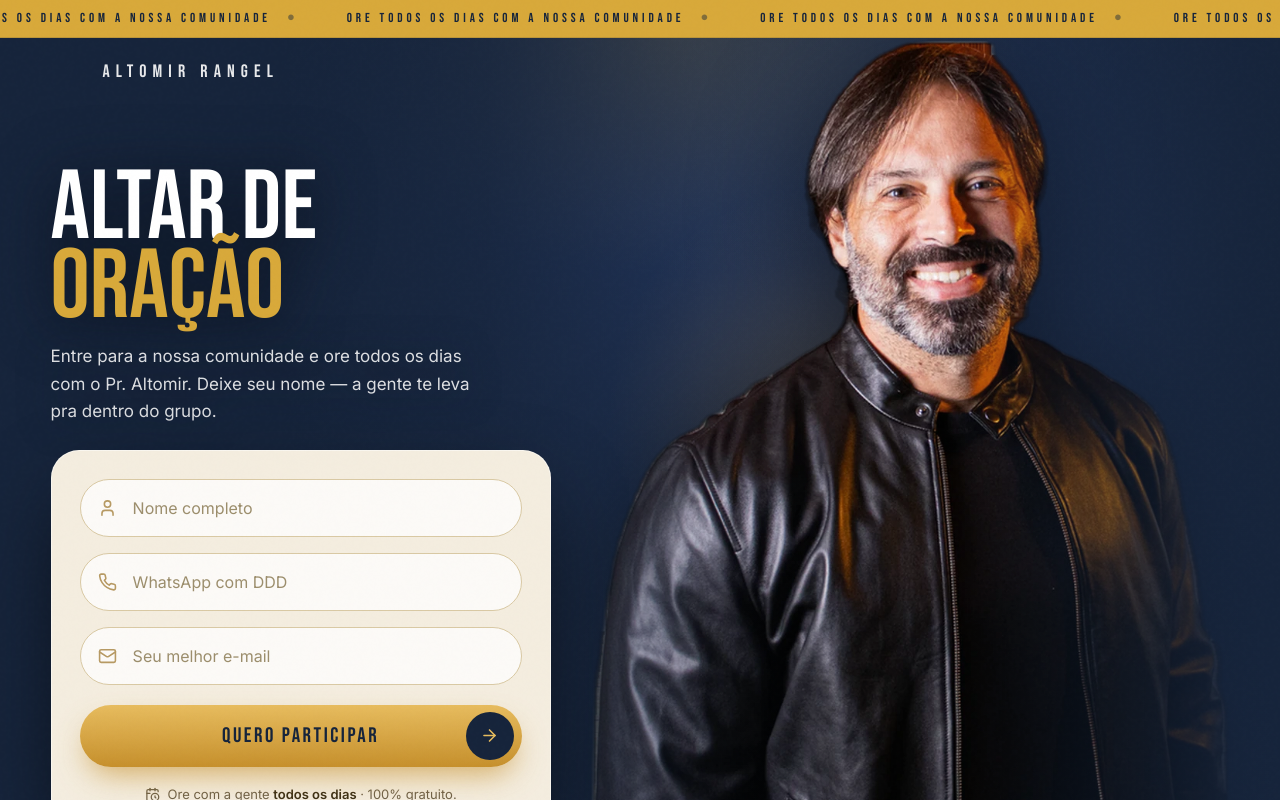
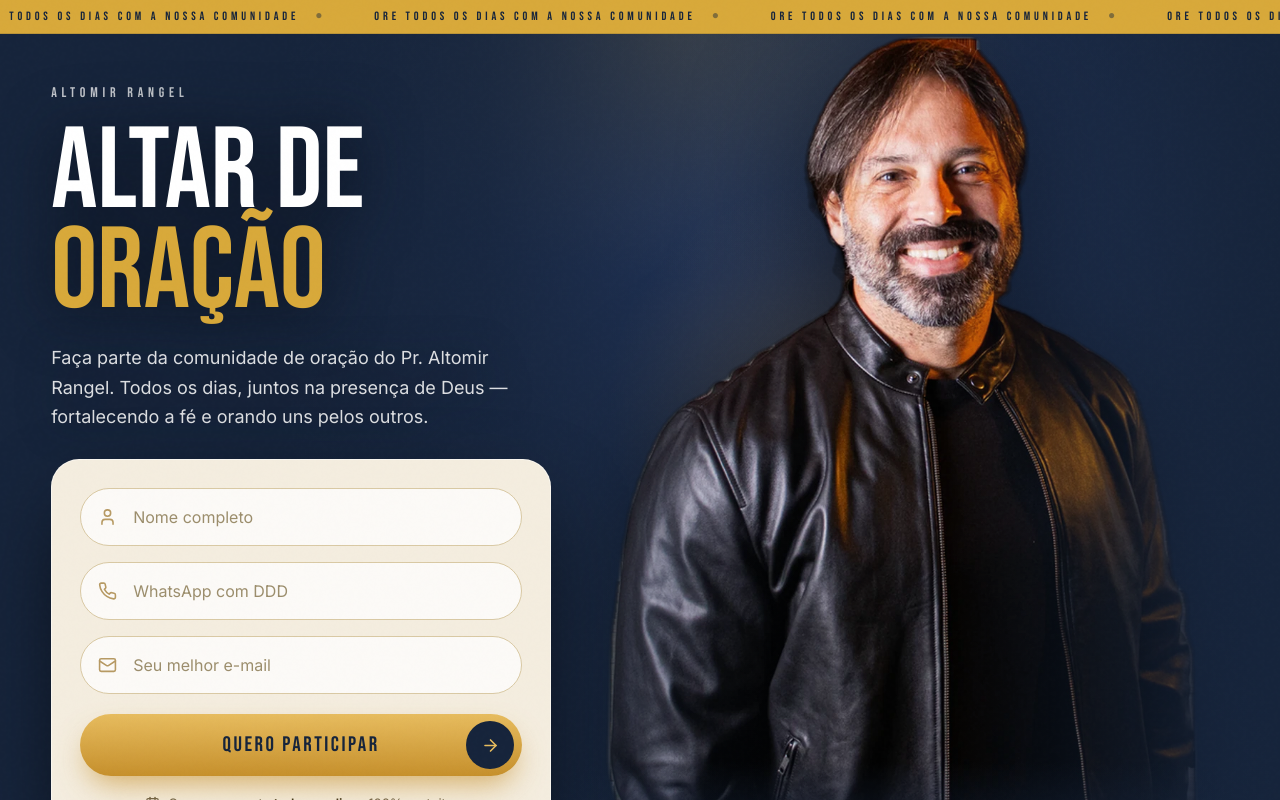
Before and after one commit to arthurrrangel/altomir-rangel, a Next.js app: page /altardanoite in a window 1280 px wide. Shown: the top 800 px of the page. Built offline with nearby package versions, Linux system fonts and the light colour scheme; a web font is replaced by a local one.

Commit message:
Update page.tsx

```diff
--- a/app/altardanoite/page.tsx
+++ b/app/altardanoite/page.tsx
@@ -4,10 +4,10 @@ import LeadForm from './LeadForm'
 export const metadata: Metadata = {
   title: 'Altar de Oração | Altomir Rangel',
   description:
-    'Entre para a comunidade de oração do Pr. Altomir Rangel. Juntos, todos os dias, buscando a presença de Deus.',
+    'Entre para a comunidade de oração do Pr. Altomir Rangel. Todos os dias, juntos na presença de Deus.',
   openGraph: {
     title: 'Altar de Oração | Altomir Rangel',
-    description: 'Entre para a nossa comunidade de oração e ore com a gente.',
+    description: 'Faça parte da comunidade de oração do Pr. Altomir Rangel.',
     type: 'website',
     locale: 'pt_BR',
   },
@@ -16,9 +16,9 @@ export const metadata: Metadata = {
 
 function MarqueeGroup({ hidden = false }: { hidden?: boolean }) {
   return (
-    <div aria-hidden={hidden} className="flex shrink-0 items-center whitespace-nowrap py-2">
+    <div aria-hidden={hidden} className="flex shrink-0 items-center whitespace-nowrap py-[7px]">
       {Array.from({ length: 6 }).map((_, i) => (
-        <span key={i} className="mx-4 font-bebas text-[13px] tracking-[0.3em] text-[#16243B]">
+        <span key={i} className="mx-4 font-bebas text-[12px] tracking-[0.32em] text-[#16243B]">
           ORE TODOS OS DIAS COM A NOSSA COMUNIDADE
           <span className="mx-4 align-middle text-[#16243B]/45">●</span>
         </span>
@@ -32,7 +32,7 @@ export default function Page() {
     <main className="relative w-full overflow-hidden">
       {/* ===== FAIXA ROLANDO ===== */}
       <div className="relative z-30 flex overflow-hidden border-b border-[#16243B]/15 bg-[#D8A93A]">
-        <div className="flex w-max animate-[arcmarquee_28s_linear_infinite]">
+        <div className="flex w-max animate-[arcmarquee_30s_linear_infinite]">
           <MarqueeGroup />
           <MarqueeGroup hidden />
         </div>
@@ -41,7 +41,7 @@ export default function Page() {
       <section className="relative min-h-screen w-full overflow-hidden lg:grid lg:grid-cols-[1fr_1fr] lg:items-stretch">
         {/* brilho dourado do alto */}
         <div
-          className="pointer-events-none absolute left-1/2 top-0 z-0 h-[440px] w-[760px] max-w-[155vw] -translate-x-1/2 lg:left-[52%] lg:h-[600px] lg:w-[1100px]"
+          className="pointer-events-none absolute left-1/2 top-0 z-0 h-[440px] w-[760px] max-w-[155vw] -translate-x-1/2 lg:left-[52%] lg:h-[620px] lg:w-[1100px]"
           style={{ background: 'radial-gradient(ellipse 50% 60% at 50% 0%, rgba(216,169,58,0.16) 0%, transparent 66%)' }}
         />
         {/* calor atrás do Altomir */}
@@ -63,12 +63,12 @@ export default function Page() {
           />
         </div>
 
-        {/* ===== FOTO DESKTOP — grande e mais ao centro/esquerda ===== */}
+        {/* ===== FOTO DESKTOP — grande, centralizada e bem enquadrada ===== */}
         <div className="pointer-events-none z-0 hidden lg:col-start-2 lg:row-start-1 lg:flex lg:items-end lg:justify-start lg:self-end">
           <img
             src="/altomir-recorte.webp"
             alt="Pr. Altomir Rangel"
-            className="h-[108vh] w-auto max-w-none -translate-x-[7%] object-contain object-bottom drop-shadow-[0_28px_55px_rgba(0,0,0,0.5)] xl:h-[116vh]"
+            className="h-[101vh] w-auto max-w-none -translate-x-[6%] object-contain object-bottom drop-shadow-[0_30px_60px_rgba(0,0,0,0.5)] xl:h-[107vh]"
           />
         </div>
         {/* overlay desktop (navy à esquerda, foto limpa no meio) */}
@@ -76,29 +76,39 @@ export default function Page() {
           className="pointer-events-none absolute inset-0 z-0 hidden lg:block"
           style={{ background: 'linear-gradient(to right, #16243B 0%, #16243B 22%, rgba(22,36,59,0.78) 38%, rgba(22,36,59,0.12) 55%, transparent 66%)' }}
         />
-        {/* vinheta na borda direita (some o vão) */}
+        {/* vinheta na borda direita */}
         <div
           className="pointer-events-none absolute inset-y-0 right-0 z-0 hidden w-[26%] lg:block"
           style={{ background: 'linear-gradient(to left, #16243B 0%, rgba(22,36,59,0.55) 42%, transparent 100%)' }}
         />
+        {/* fade na base (desktop) — sem corte seco da foto */}
+        <div
+          className="pointer-events-none absolute inset-x-0 bottom-0 z-0 hidden h-[16vh] lg:block"
+          style={{ background: 'linear-gradient(to top, #16243B 0%, rgba(22,36,59,0.55) 42%, transparent 100%)' }}
+        />
 
-        {/* ===== MARCA ===== */}
-        <div className="absolute top-5 left-1/2 z-20 -translate-x-1/2 lg:left-[8%] lg:translate-x-0">
-          <span className="font-bebas text-base tracking-[0.34em] text-white/90 sm:text-lg">ALTOMIR&nbsp;RANGEL</span>
+        {/* ===== MARCA (mobile, sobre a foto) ===== */}
+        <div className="absolute top-5 left-1/2 z-20 -translate-x-1/2 lg:hidden">
+          <span className="font-bebas text-base tracking-[0.34em] text-white/90">ALTOMIR&nbsp;RANGEL</span>
         </div>
 
         {/* ===== CONTEÚDO ===== */}
         <div className="relative z-10 col-start-1 row-start-1 flex min-h-screen flex-col items-center px-6 pt-[44vh] pb-10 text-center sm:pt-[47vh] lg:items-start lg:justify-center lg:pt-0 lg:pb-0 lg:pl-[8%] lg:pr-6 lg:text-left">
-          <div className="flex w-full max-w-[480px] flex-col items-center lg:max-w-[600px] lg:items-start">
-            <h1 className="font-bebas leading-[0.8] text-white text-[clamp(54px,8.2vw,98px)] drop-shadow-[0_4px_30px_rgba(8,14,26,0.92)]">
+          <div className="flex w-full max-w-[480px] flex-col items-center lg:max-w-[620px] lg:items-start">
+            {/* marca em fluxo (desktop) */}
+            <span className="mb-5 hidden font-bebas text-[14px] tracking-[0.34em] text-white/75 lg:block">
+              ALTOMIR&nbsp;RANGEL
+            </span>
+
+            <h1 className="font-bebas leading-[0.87] text-white text-[clamp(58px,9vw,116px)] drop-shadow-[0_4px_30px_rgba(8,14,26,0.92)]">
               Altar de<br /><span className="text-[#D8A93A]">Oração</span>
             </h1>
 
-            <p className="font-inter mt-4 max-w-[440px] text-[15px] leading-relaxed text-white/85 drop-shadow-[0_2px_18px_rgba(8,14,26,0.9)] sm:text-[17px]">
-              Entre para a nossa comunidade e ore todos os dias com o Pr. Altomir. Deixe seu nome — a gente te leva pra dentro do grupo.
+            <p className="font-inter mt-5 max-w-[460px] text-[16px] leading-relaxed text-white/85 drop-shadow-[0_2px_18px_rgba(8,14,26,0.9)] sm:text-[18px]">
+              Faça parte da comunidade de oração do Pr. Altomir Rangel. Todos os dias, juntos na presença de Deus — fortalecendo a fé e orando uns pelos outros.
             </p>
 
-            <div className="mt-6 w-full max-w-[500px] text-left">
+            <div className="mt-7 w-full max-w-[500px] text-left">
               <LeadForm />
             </div>
           </div>
```
